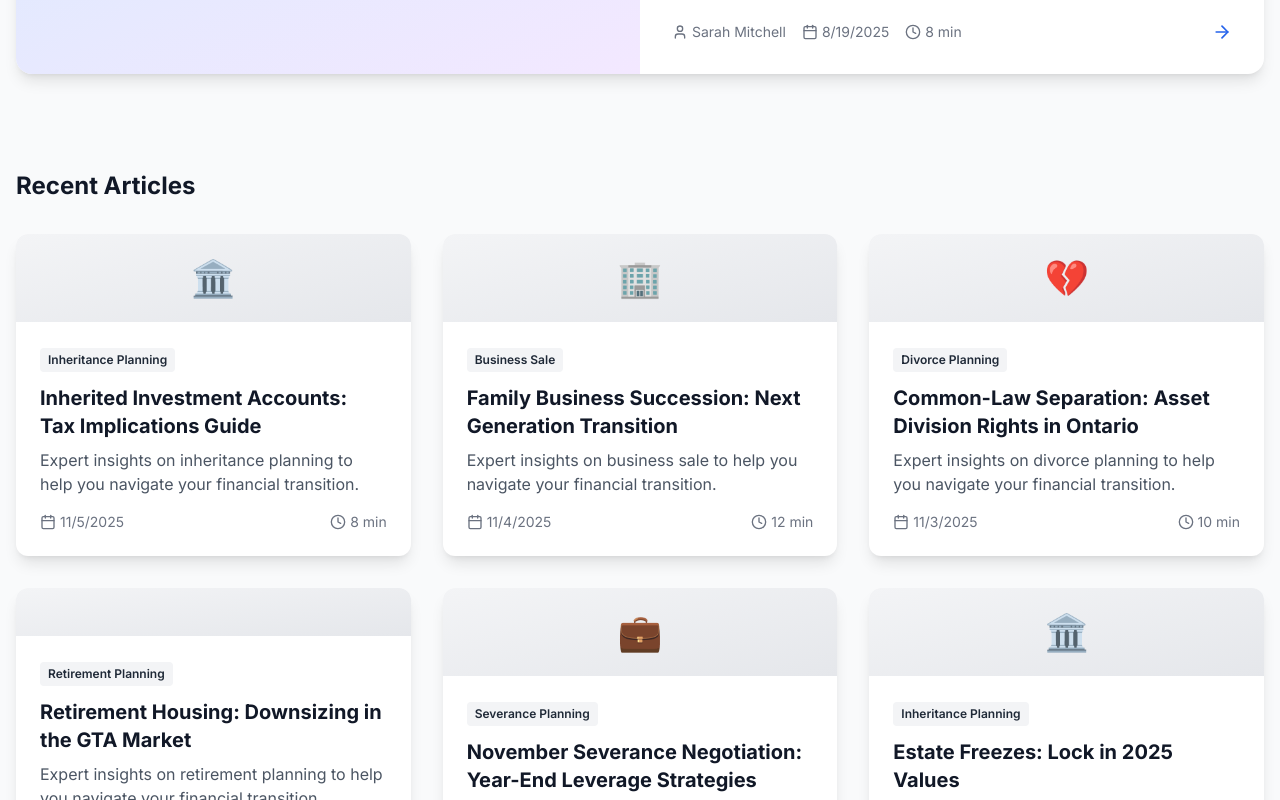
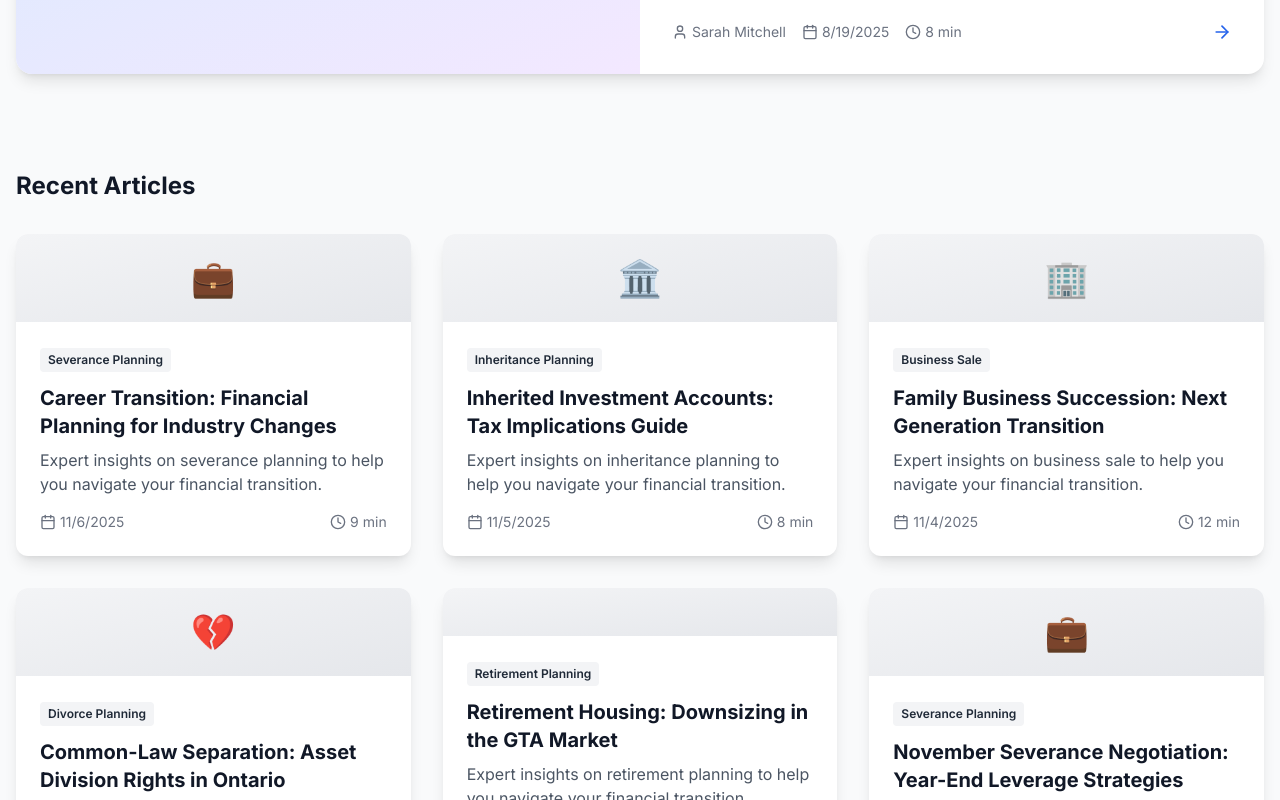
Before and after one commit to HustleHarder86/Investing, a Next.js app: page /blog in a window 1280 px wide. Shown: the part 737-1537 px from the top of the page. Built offline with nearby package versions, Linux system fonts and the light colour scheme; no server answers.

Commit message:
📚 Auto-publish scheduled blog post for 2025-11-06

```diff
--- a/content/blog-schedule.json
+++ b/content/blog-schedule.json
@@ -414,7 +414,7 @@
       "title": "Career Transition: Financial Planning for Industry Changes",
       "category": "Severance Planning",
       "author": "David Kumar",
-      "status": "pending"
+      "status": "published"
     },
     {
       "date": "2025-11-07",
--- a/src/app/blog/page.tsx
+++ b/src/app/blog/page.tsx
@@ -10,6 +10,18 @@ export const metadata: Metadata = {
 
 // Blog posts data - in production, this would come from a CMS or database
 const blogPosts = [
+  {
+    slug: 'career-transition-financial-planning',
+    title: 'Career Transition: Financial Planning for Industry Changes',
+    excerpt: 'Expert insights on severance planning to help you navigate your financial transition.',
+    author: 'David Kumar',
+    authorTitle: 'CFP®, Career Transition Advisor',
+    date: '2025-11-06',
+    readTime: '9 min',
+    category: 'Severance Planning',
+    categorySlug: 'severance-planning',
+    featured: false
+  },
   {
     slug: 'inherited-investment-accounts-tax',
     title: 'Inherited Investment Accounts: Tax Implications Guide',
```
Also changed, not shown: src/app/blog/career-transition-financial-planning/page.tsx (renamed from content/scheduled-posts/career-transition-financial-planning.tsx), 1 other file (tests, documents, lock files or other folders).
